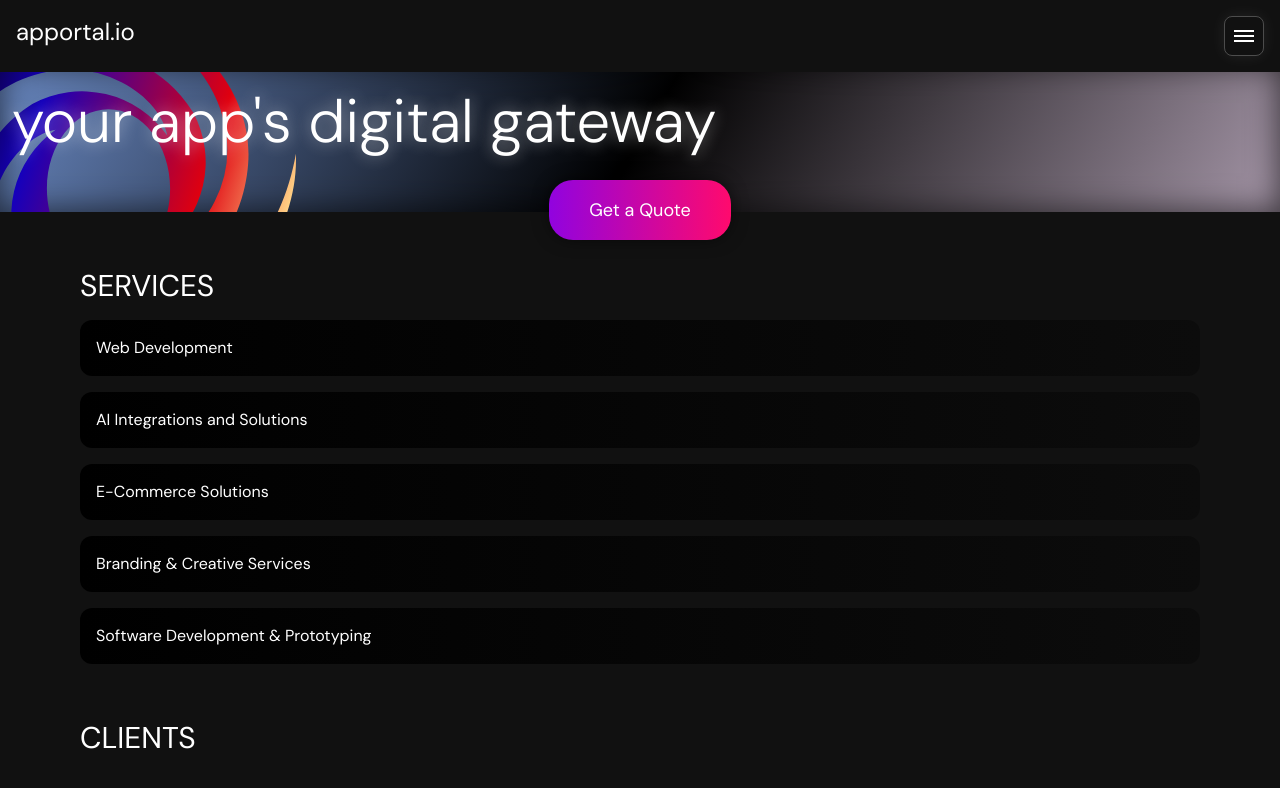
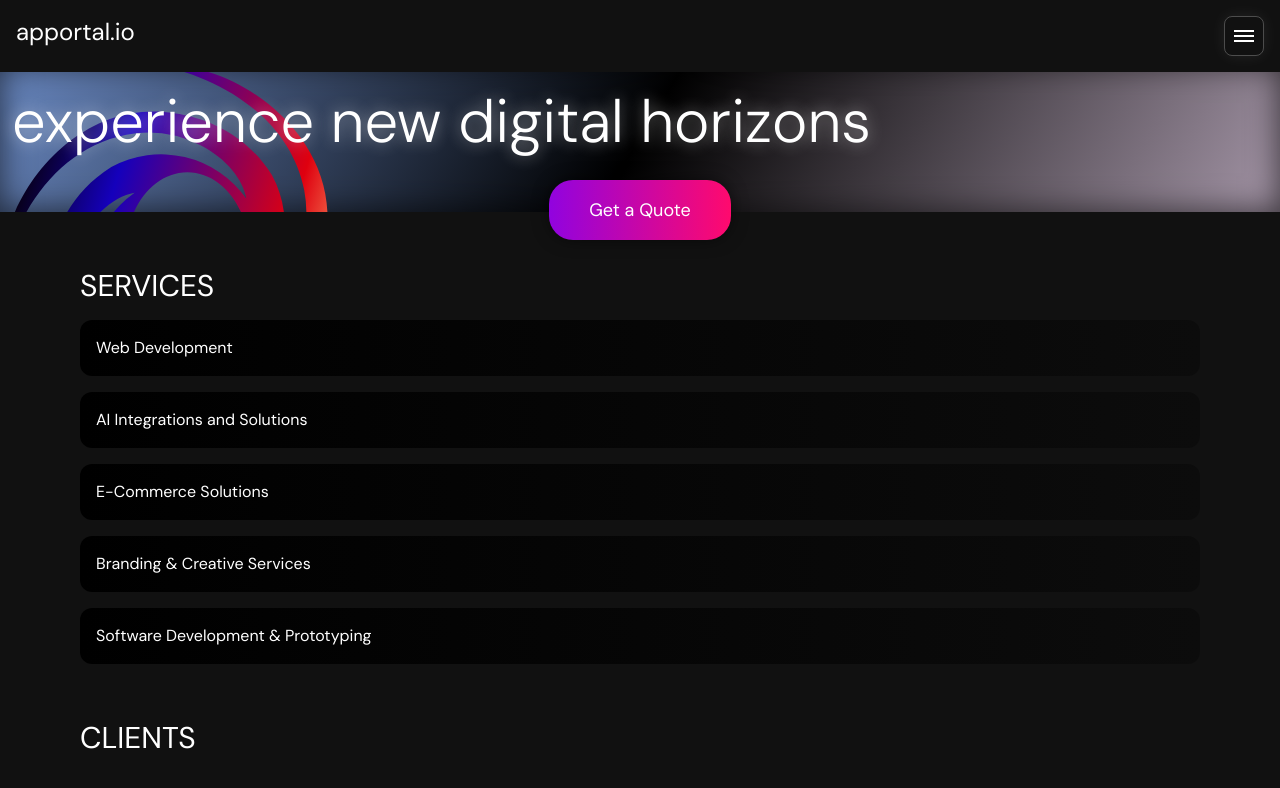
Before and after one commit to zackmorgs/apportal.io, a Next.js app: page / in a window 1280 px wide. Shown: the top 788 px of the page. Built offline with nearby package versions, Linux system fonts and the light colour scheme.

Commit message:
added simple loading screen

```diff
--- a/app/globals.scss
+++ b/app/globals.scss
@@ -13,6 +13,14 @@
 
 body {
   background:#111;
+}
+
+main {
+  @apply flex flex-col items-center justify-between;
+}
+
+.loading {
+  @apply h-screen flex justify-center align-middle;
 }
 
 .heading-homepage {
--- a/app/layout.tsx
+++ b/app/layout.tsx
@@ -1,6 +1,7 @@
 import type { Metadata } from 'next'
 import { DM_Sans } from 'next/font/google'
 import './globals.scss'
+import Main from '@/components/ui/main';
 
 import Header from '@/components/ui/header';
 
@@ -25,9 +26,9 @@ export default function RootLayout({
     <html lang="en">
       <body className={dmSans.className}>
         <Header/>
-        <main className="flex flex-col items-center justify-between">
+        <Main>
           {children}
-        </main>
+        </Main>
       </body>
     </html>
   )
--- a/components/hero-homepage.tsx
+++ b/components/hero-homepage.tsx
@@ -6,15 +6,15 @@ import Image from 'next/image';
 
 export default function HeroHomepage() {
     return (
-        <section id="hero-container">
         <Hero className="hero-homepage">
             <div className="hero-bg">
-                    <Image id="portal-bg" src="/svg/portal.svg" alt="apportal.io Portal" width={375} height={375} />
+                <Image src="/svg/portal.svg" alt="apportal.io Portal" width={375} height={375}/>
             </div>
             <div className="hero-text">
                 <HeadingXL>
-                        Your App's Digital Gateway
+                    Experience New Digital Horizons
                 </HeadingXL>
+
             </div>
             <div id="cta">
                 <Link id="btn-quote" className="btn" href="/contact" aria-label="Get a Quote">
@@ -22,6 +22,5 @@ export default function HeroHomepage() {
                 </Link>
             </div>
         </Hero>
-        </section>
     )
 }
--- /dev/null
+++ b/components/ui/main.tsx
@@ -0,0 +1,49 @@
+"use client";
+
+import {useEffect, useState} from 'react';
+
+interface MainProps {
+    // title: string;
+    children: ReactNode;
+    className?: string; // Explicitly include className
+    // Include any other props you expect
+    [key: string]: any; // This line is for any additional props
+}
+
+
+export default function Main({ title, children, className, ...rest }: HeroProps) {
+    const [loading, setLoading] = useState(true);
+    const [loadPercentage, setLoadPercentage] = useState(0);
+
+    useEffect(() => {
+        // Simulate loading progress
+        const interval = setInterval(() => {
+            setLoadPercentage(prev => {
+                if (prev >= 100) {
+                    clearInterval(interval);
+                    setLoading(false);
+                    return 10;
+                }
+                return prev + 1; // increment loading percentage
+            });
+        }, 10); // Update every 100ms
+
+        return () => clearInterval(interval);
+    }, []);
+
+
+    if (loading) {
+        return (
+            <main className="loading">
+                <p>{loadPercentage}%</p>
+            </main>
+        )
+    } else {
+        return (
+            <main>
+                {children}
+            </main>
+        )
+    }
+
+}
--- a/styles/homepage.scss
+++ b/styles/homepage.scss
@@ -1,5 +1,10 @@
 @tailwind utilities;
 // mobile-first
+
+.hero-loading {
+    @apply py-20;
+
+}
 
 #hero-container {
     @apply w-full;
```
Also changed, not shown: components/ui/header.tsx (line endings or trailing spaces). Lines whose indentation alone changed are shown as unchanged.
